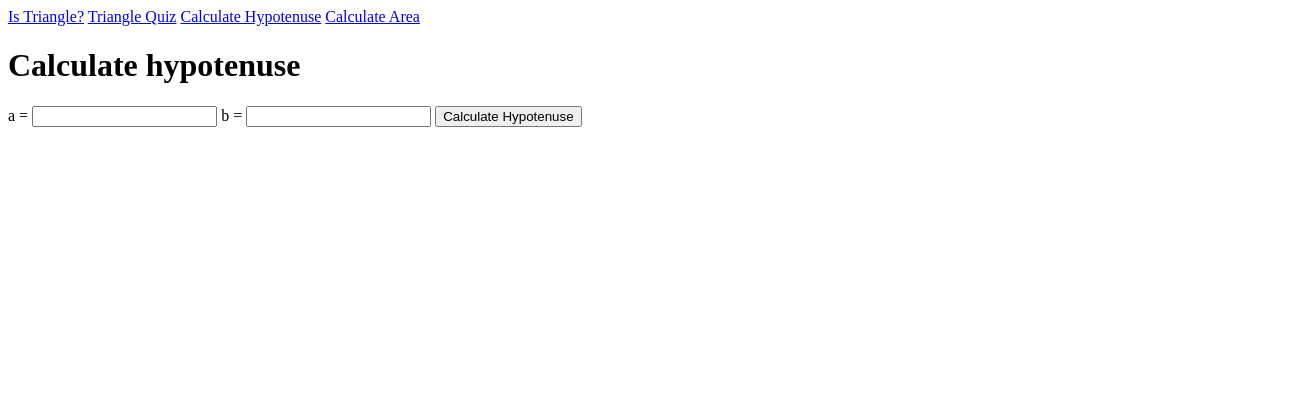
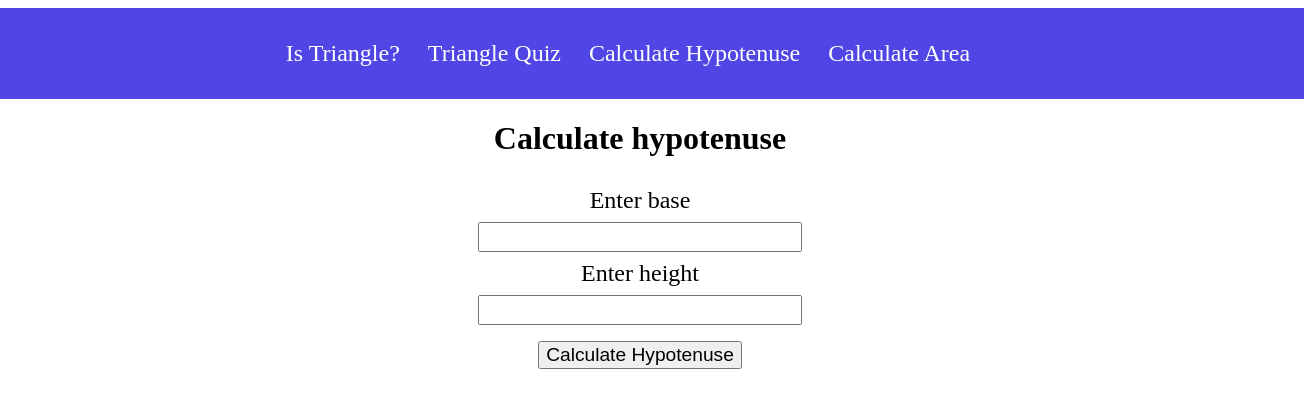
Before and after one commit to urmil22/neog-markTwelve, a plain HTML site: page hypotenuse.html in a window 1280 px wide. Shown: the whole page, 1304 px wide, since content can reach past the window. Drawn offline with Linux system fonts and the light colour scheme.

Commit message:
added css

```diff
--- a/hypotenuse.html
+++ b/hypotenuse.html
@@ -8,6 +8,47 @@
     <title>Hypotenuse</title>
 </head>
 
+<style>
+    body {
+        display: flex;
+        flex-direction: column;
+        align-items: center;
+    }
+    label{
+        padding: 0.5rem;
+        font-size: x-large;
+    }
+    .side-input{
+        width: 25%;
+        height: 3vh;
+
+    }
+    #hypotenuse-btn{
+        margin-top: 1rem;
+        font-size: larger;
+        cursor: pointer;
+    }
+    nav{
+        background-color: #4F46E5;
+        display: block;
+        width: 100%;
+        text-align: center;
+        padding: 2rem;
+    }
+    a{
+        color: white;
+        font-size: x-large;
+        text-decoration: none;
+        padding-right: 1.5rem;
+    }
+    #output{
+        font-size: x-large;
+        padding-top: 1.5rem;
+        color: black;
+        font-size: xx-large;
+    }
+</style>
+
 <body>
     <nav>
         <a href="index.html">Is Triangle?</a>
@@ -17,9 +58,9 @@
     </nav>
 
     <h1>Calculate hypotenuse</h1>
-    <label>a = </label>
+    <label>Enter base  </label>
     <input type="number" class="side-input" />
-    <label>b = </label>
+    <label>Enter height </label>
     <input type="number" class="side-input" />
     <button id="hypotenuse-btn">Calculate Hypotenuse</button>
     <div id="output"></div>
```
Also changed, not shown: area.html (+41 -2 lines), index.html (+40 -1 lines), quiz.html (+47 -2 lines).
